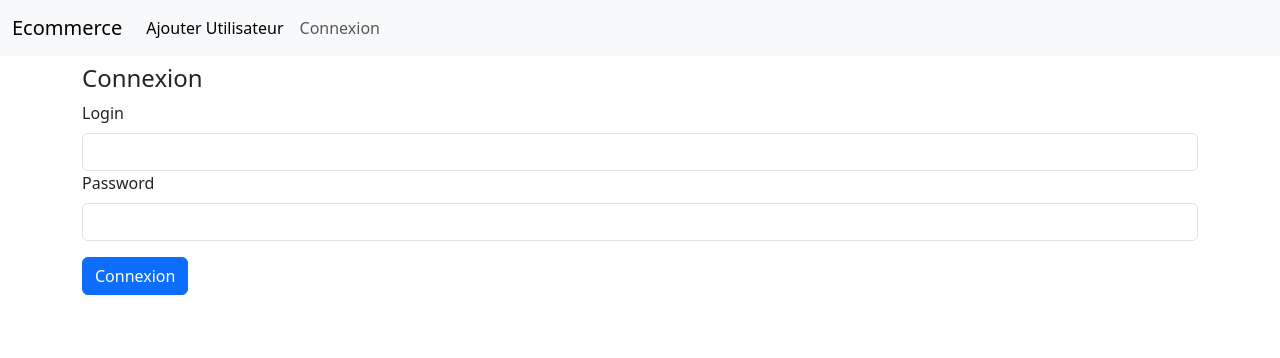
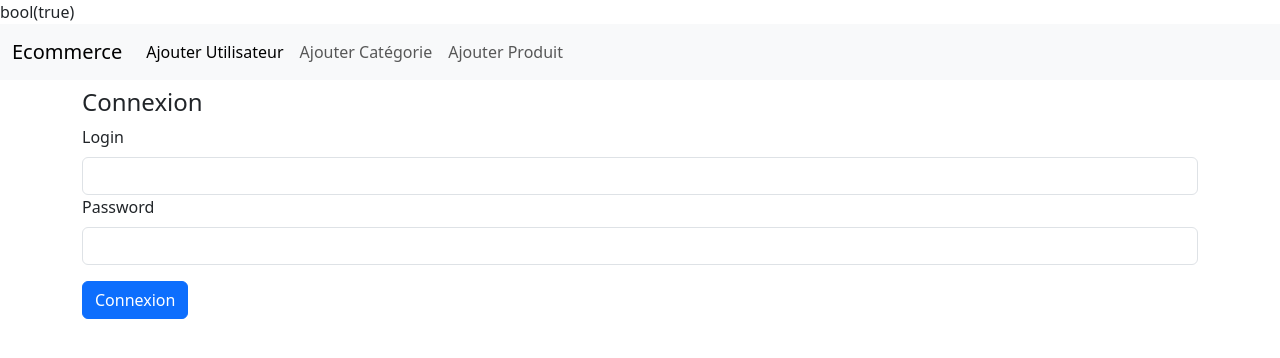
Before and after one commit to karroumi23/EcomPHP, a PHP site: page /Connexion.php in a window 1280 px wide. Shown: the top 358 px of the page. Run offline with PHP 8.4, Linux system fonts and the light colour scheme; the visitor is signed in with stand-in values (Sample User, id 1).

Commit message:
Check if user is logged in displayed  (ajouter categorie & produit) else (connexion & ajouter utilisateur

```diff
--- a/Connexion.php
+++ b/Connexion.php
@@ -38,9 +38,6 @@
 
             // Check if at least one(login/psw) matching row was found
             if ($sqlState->rowCount() >= 1) {
-                // Start a new session
-                session_start() ;
-
                 // Store the user data in the session variable `$_SESSION['utilisateur']` تخزين بيانات المستخدم في متغير
                 $_SESSION['utilisateur'] = $sqlState->fetch();
 
--- a/admin.php
+++ b/admin.php
@@ -16,7 +16,6 @@
     <!-- form ajouter utilisateur -->
     <div class="container py-2">
         <?php
-           session_start();
            if(!isset($_SESSION['utilisateur'])){
              header('location:connexion.php');
            };
--- a/include/nav.php
+++ b/include/nav.php
@@ -1,3 +1,14 @@
+<?php
+  session_start();
+  //Vérifier si l'utilisateur est connecté ou non connecté
+  $connecte = false;
+  if(isset($_SESSION['utilisateur'])){
+    $connecte = true;
+  }
+  var_dump($connecte);
+?>
+
+
 <nav class="navbar navbar-expand-lg bg-body-tertiary">
     <div class="container-fluid">
         <a class="navbar-brand" href="#">Ecommerce</a>
@@ -10,9 +21,28 @@
                 <li class="nav-item">
                     <a class="nav-link active" aria-current="page" href="index.php">Ajouter Utilisateur</a>
                 </li>
+                <?php
+                  //if utilisateur connecte ...
+                    if($connecte){
+                        ?>
+                <li class="nav-item">
+                    <a class="nav-link " aria-current="page" href="ajouter_categorie.php">Ajouter Catégorie</a>
+                </li>
+                <li class="nav-item">
+                    <a class="nav-link " aria-current="page" href="ajouter_produit.php">Ajouter Produit</a>
+                </li>
+                <?php
+                }else{
+                    ?>
+                <!-- if not ... -->
                 <li class="nav-item">
                     <a class="nav-link" href="Connexion.php">Connexion</a>
                 </li>
+                <?php
+                }
+                ?>
+
+
             </ul>
         </div>
     </div>
```
